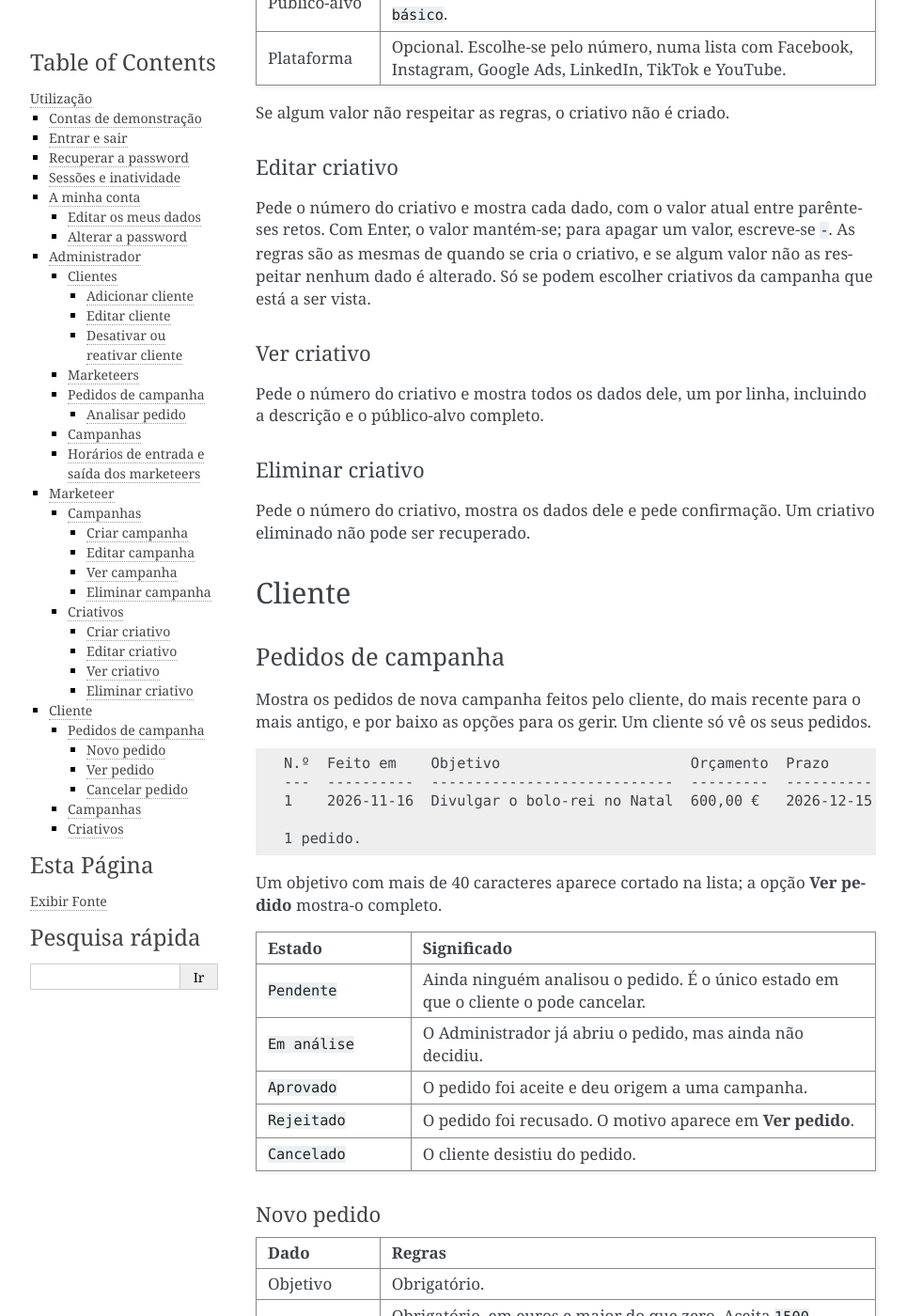
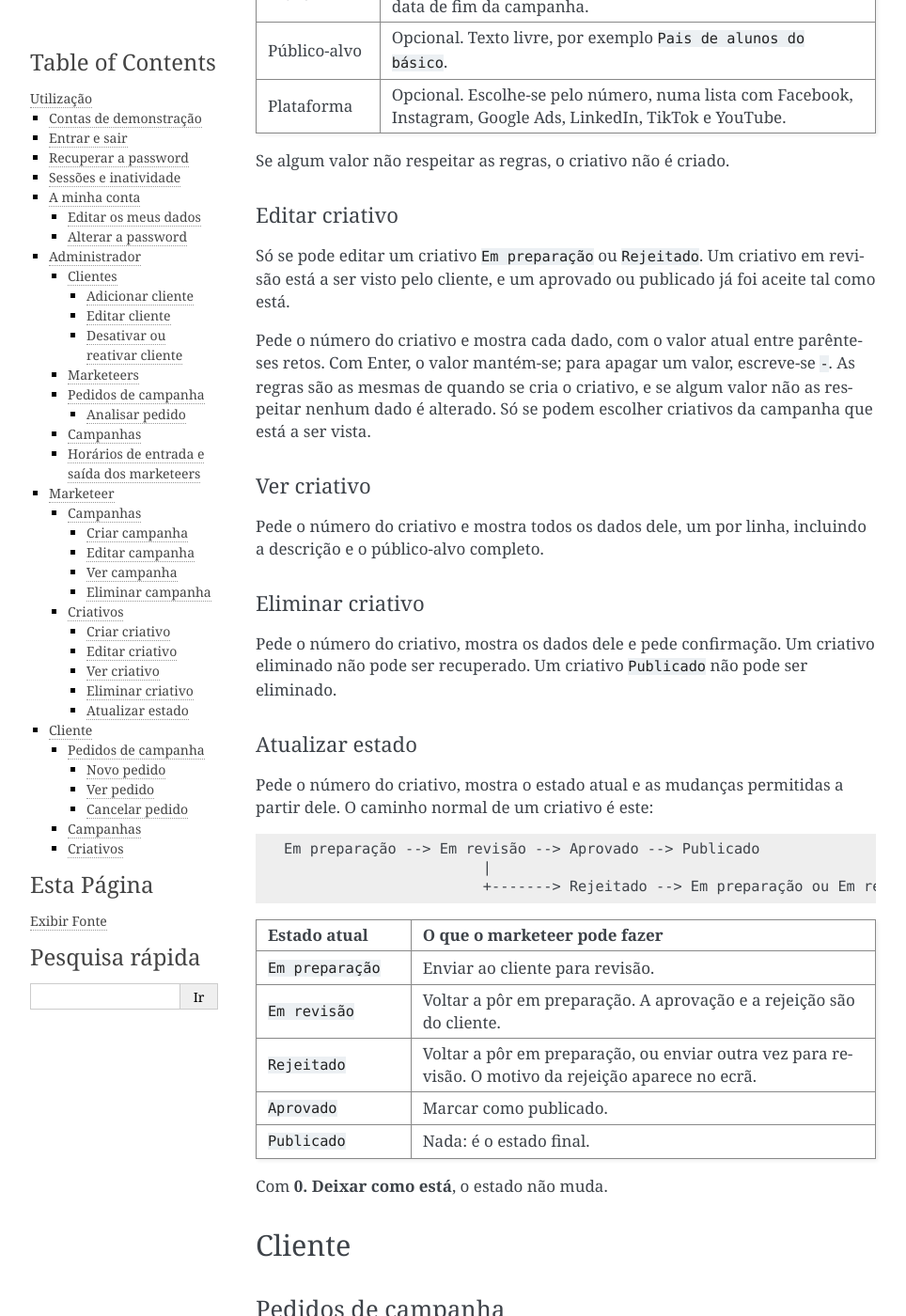
Before and after one commit to Blive77/ADC-TrabGrupo, a Sphinx documentation site: the page built from docs/utilizacao.rst, in a window 1280 px wide and 1400 px high, scrolled down 9284 px. Shown: the whole window at 94% size, without its empty margins (148-1112 px from the left). Built offline with Sphinx 7.4.7, drawn with Linux system fonts in a browser that asks for light colours; some of the changed text lies outside the part shown.

Commit message:
docs: documentar os estados dos criativos e a aprovação pelo cliente

```diff
--- a/docs/utilizacao.rst
+++ b/docs/utilizacao.rst
@@ -418,7 +418,11 @@ Ver campanha
 ^^^^^^^^^^^^
 
 Pede o número da campanha e mostra todos os dados dela, incluindo o objetivo,
-que não cabe na lista.
+que não cabe na lista, e quantos criativos a campanha tem em cada estado:
+
+.. code-block:: text
+
+     Criativos: 3 (Em preparação: 2, Em revisão: 1)
 
 Eliminar campanha
 ^^^^^^^^^^^^^^^^^
@@ -492,6 +496,10 @@ Se algum valor não respeitar as regras, o criativo não é criado.
 Editar criativo
 ^^^^^^^^^^^^^^^
 
+Só se pode editar um criativo ``Em preparação`` ou ``Rejeitado``. Um
+criativo em revisão está a ser visto pelo cliente, e um aprovado ou publicado
+já foi aceite tal como está.
+
 Pede o número do criativo e mostra cada dado, com o valor atual entre
 parênteses retos. Com Enter, o valor mantém-se; para apagar um valor,
 escreve-se ``-``. As regras são as mesmas de quando se cria o criativo, e se
@@ -508,7 +516,40 @@ Eliminar criativo
 ^^^^^^^^^^^^^^^^^
 
 Pede o número do criativo, mostra os dados dele e pede confirmação. Um
-criativo eliminado não pode ser recuperado.
+criativo eliminado não pode ser recuperado. Um criativo ``Publicado`` não
+pode ser eliminado.
+
+Atualizar estado
+^^^^^^^^^^^^^^^^
+
+Pede o número do criativo, mostra o estado atual e as mudanças permitidas a
+partir dele. O caminho normal de um criativo é este:
+
+.. code-block:: text
+
+   Em preparação --> Em revisão --> Aprovado --> Publicado
+                          |
+                          +-------> Rejeitado --> Em preparação ou Em revisão
+
+.. list-table::
+   :header-rows: 1
+   :widths: 25 75
+
+   * - Estado atual
+     - O que o marketeer pode fazer
+   * - ``Em preparação``
+     - Enviar ao cliente para revisão.
+   * - ``Em revisão``
+     - Voltar a pôr em preparação. A aprovação e a rejeição são do cliente.
+   * - ``Rejeitado``
+     - Voltar a pôr em preparação, ou enviar outra vez para revisão. O motivo
+       da rejeição aparece no ecrã.
+   * - ``Aprovado``
+     - Marcar como publicado.
+   * - ``Publicado``
+     - Nada: é o estado final.
+
+Com **0. Deixar como está**, o estado não muda.
 
 Cliente
 -------
@@ -662,3 +703,23 @@ completa.
 
 **Ver criativo** pede o número do criativo e mostra todos os dados dele,
 incluindo a descrição e o público-alvo completo.
+
+Por baixo da lista aparece quantos criativos estão à espera de aprovação,
+por exemplo ``Há 1 criativo à espera da sua aprovação.``
+
+**Aprovar ou rejeitar criativo** pede o número de um criativo
+``Em revisão``, mostra os dados dele e pergunta a decisão:
+
+.. code-block:: text
+
+   ============================================================
+   Decisão
+   ============================================================
+     1. Aprovar
+     2. Rejeitar
+     0. Decidir mais tarde
+
+Um criativo aprovado pode ser publicado pelo marketeer. Para rejeitar, é
+obrigatório escrever o motivo, que o marketeer vê quando atualiza o estado.
+Com **0. Decidir mais tarde**, o criativo continua em revisão. Os criativos
+noutros estados não podem ser aprovados nem rejeitados.
```
Also changed, not shown: docs/arquitetura.rst (+16 -0 lines).
